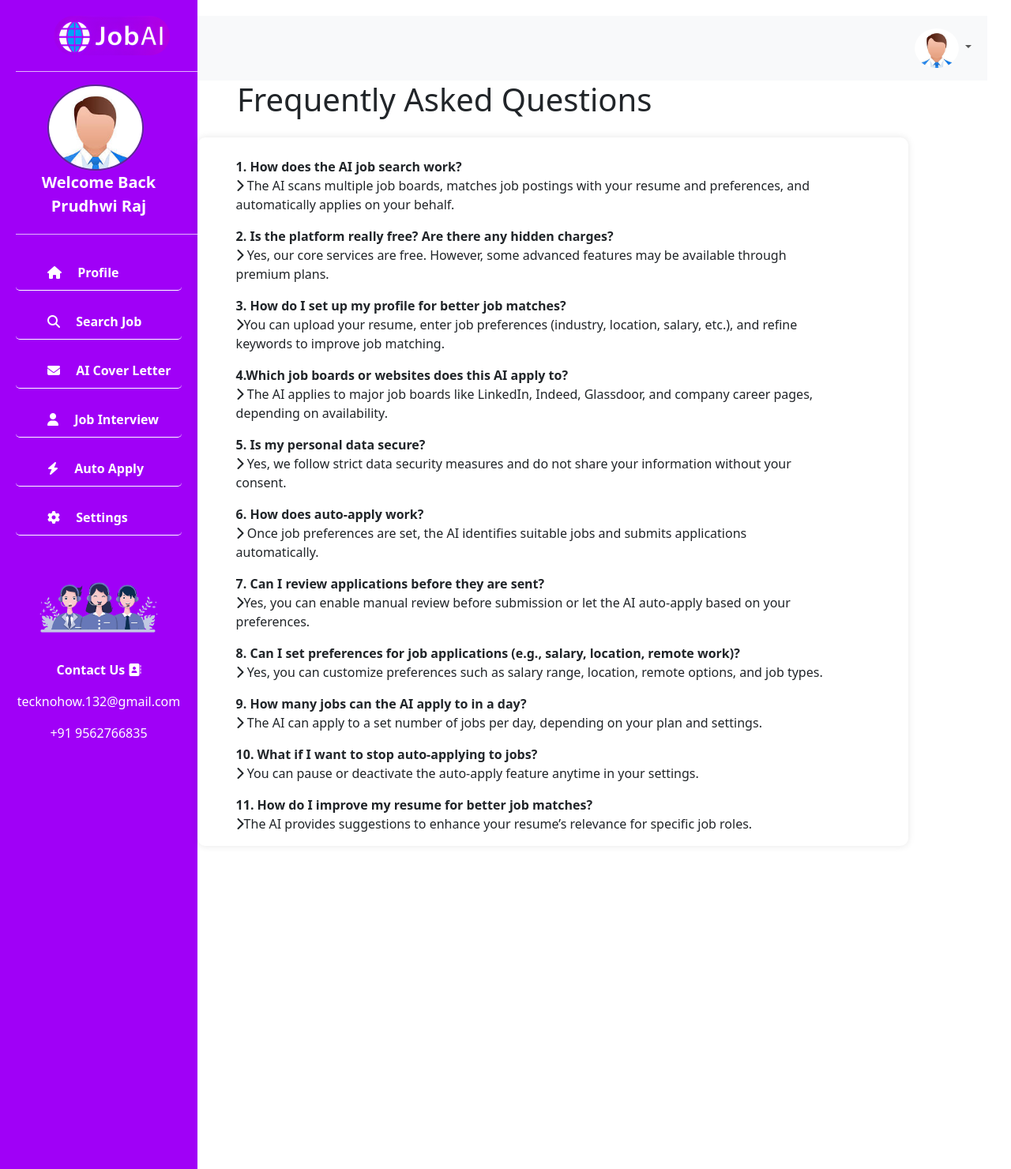
After one commit to PrudhwiRaj1/JobAi, a Django app: page /user_support/ in a window 1280 px wide. The commit adds this page. Shown: the whole page at 79% size. Run offline with Django 5.2, Linux system fonts and the light colour scheme; some libraries are stand-ins or nearby versions.

Commit message:
46th commit

```diff
--- a/JobAi/JobAi/static/assets/css/home.css
+++ b/JobAi/JobAi/static/assets/css/home.css
@@ -10,7 +10,7 @@ body {
     background: rgb(160, 0, 247);
     color: white;
     padding: 20px;
-    height: 180vh;
+    height: 185vh;
 }
 
 .sidebar h2 {
--- a/JobAi/JobAi_App/templates/base.html
+++ b/JobAi/JobAi_App/templates/base.html
@@ -35,11 +35,6 @@
                     <li><i class="fa-solid fa-search"></i> &emsp;Search Job</li>
                 </a>
             </div>
-             <div class="box" onclick="select(this)">
-                <a href="#Saved-jobs" class="nav-link fw-bold">
-                    <li><i class="fa-solid fa-floppy-disk"></i> &emsp;Saved Jobs</li>
-                </a>
-            </div>
             <div class="box" onclick="select(this)">
                 <a href="{%url 'ai_cover_letter'%}" class="nav-link fw-bold">
                     <li><i class="fa-solid fa-envelope"></i> &emsp;AI Cover Letter</li>
@@ -62,11 +57,11 @@
                 </a>
             </div>
         </ul>
-        <div class="sidebarFooter m-3 text-center">
+        <div class="sidebarFooter mt-4 text-center">
             <div class="sidebarFooterContent mb-3"><img src="{%static 'images/contact.png'%}" class="contact" width="200px">
                 <p class="contactMain mb-3 fw-bold">Contact Us <i class="fas fa-address-book"></i></p>
                 <div class="contactUs">
-                    <p>info@JobAi.com</p>
+                    <p>tecknohow.132@gmail.com</p>
                     <p>+91 9562766835</p>
                 </div>
             </div>
--- a/JobAi/JobAi_App/templates/cover-letter.html
+++ b/JobAi/JobAi_App/templates/cover-letter.html
@@ -24,7 +24,7 @@
                             </a>
                             <ul class="dropdown-menu dropdown-menu-end" aria-labelledby="navbarDropdown">
                                 <div>
-                                    <a href="#Support" class="nav-link fw-bold">
+                                    <a href="{%url 'support' %}" class="nav-link fw-bold">
                                         <li><i class="fa-solid fa-comment"></i> &emsp;Support</li>
                                     </a>
                                 </div>
--- a/JobAi/JobAi_App/templates/home.html
+++ b/JobAi/JobAi_App/templates/home.html
@@ -19,7 +19,7 @@
                         </a>
                         <ul class="dropdown-menu dropdown-menu-end" aria-labelledby="navbarDropdown">
                             <div>
-                                <a href="#Support" class="nav-link fw-bold">
+                                <a href="{%url 'support' %}" class="nav-link fw-bold">
                                     <li><i class="fa-solid fa-comment"></i> &emsp;Support</li>
                                 </a>
                             </div>
--- a/JobAi/JobAi_App/templates/index.html
+++ b/JobAi/JobAi_App/templates/index.html
@@ -29,6 +29,9 @@
 		<div class="flex">
 			<ul class="menu menu-horizontal gap-0 max-sm:p-0 text-xs lg:text-sm">
 				<li> <a href="#" class="font-bold text-white hover:bg-black flex items-center text-lg">Home</a></li>
+				<li><a href="#FAQ" class="font-bold text-lg text-white hover:bg-black  flex items-center">
+					FAQ
+				</a></li>
 				<li><a href="{% url 'login' %}" class="font-bold text-lg text-white hover:bg-black  flex items-center">
 						Login
 					</a></li>
@@ -326,7 +329,7 @@
 
 	</div>
 	<h2 class="py-10 text-center font-title text-4xl sm:text-5xl">
-		<span class="font-bold">Frequently Asked Questions</span>
+		<span class="font-bold" id="FAQ">Frequently Asked Questions</span>
 	</h2>
 
 	<div class="flex flex-col gap-2">
--- a/JobAi/JobAi_App/templates/search-job.html
+++ b/JobAi/JobAi_App/templates/search-job.html
@@ -28,7 +28,7 @@
                             </a>
                             <ul class="dropdown-menu dropdown-menu-end" aria-labelledby="navbarDropdown">
                                 <div>
-                                    <a href="#Support" class="nav-link fw-bold">
+                                    <a href="{%url 'support' %}" class="nav-link fw-bold">
                                         <li><i class="fa-solid fa-comment"></i> &emsp;Support</li>
                                     </a>
                                 </div>
--- a/JobAi/JobAi_App/templates/settings_view.html
+++ b/JobAi/JobAi_App/templates/settings_view.html
@@ -37,7 +37,7 @@
                             </a>
                             <ul class="dropdown-menu dropdown-menu-end" aria-labelledby="navbarDropdown">
                                 <div>
-                                    <a href="#Support" class="nav-link fw-bold">
+                                    <a href="{%url 'support' %}" class="nav-link fw-bold">
                                         <li><i class="fa-solid fa-comment"></i> &emsp;Support</li>
                                     </a>
                                 </div>
--- /dev/null
+++ b/JobAi/JobAi_App/templates/support.html
@@ -0,0 +1,131 @@
+{%extends 'base.html'%}
+{% load static %}
+{% block content %}
+
+<div class="main-content">
+    <nav class="navbar navbar-expand-lg navbar-light bg-light">
+        <div class="container-fluid">
+            <button class="navbar-toggler" type="button" data-bs-toggle="collapse" data-bs-target="#navbarNav"
+                aria-controls="navbarNav" aria-expanded="false" aria-label="Toggle navigation">
+                <span class="navbar-toggler-icon"></span>
+            </button>
+            <div class="collapse navbar-collapse" id="navbarNav">
+                <ul class="navbar-nav ms-auto">
+                    <li class="nav-item dropdown">
+                        <a class="nav-link dropdown-toggle" href="#" id="navbarDropdown" role="button"
+                            data-bs-toggle="dropdown" aria-expanded="false">
+                            <img src="{%static 'images/profile.jpeg'%}" class="rounded-circle" alt="Profile"
+                                height="50px" />
+                        </a>
+                        <ul class="dropdown-menu dropdown-menu-end" aria-labelledby="navbarDropdown">
+                            <div>
+                                <a href="{% url 'support' %}" class="nav-link fw-bold">
+                                    <li><i class="fa-solid fa-comment"></i> &emsp;Support</li>
+                                </a>
+                            </div>
+                            <div>
+                                <a href="{%url 'login'%}" class="nav-link fw-bold">
+                                    <li><i class="fas fa-sign-out-alt"></i> &emsp;Logout
+                                    </li>
+                                </a>
+                            </div>
+                        </ul>
+                    </li>
+                </ul>
+            </div>
+        </div>
+    </nav>
+    <h4 id="profile">Frequently Asked Questions</h4>
+    <div class="container1 mt-4">
+        <div class="initial">
+            <div>
+                <div class="row main1">
+                    <div class=" col-10 mx-5 mt-4"><b>1. How does the AI job search work?</b>
+                        <p class="mobileQ"><i class="fas fa-chevron-right mr-2"></i> The AI scans multiple job boards,
+                            matches job postings with your resume and preferences, and automatically applies on your
+                            behalf.</p>
+                    </div>
+                </div>
+                <div class="row main1">
+                    <div class="col-10 align-self-center mx-5"><b>2. Is the platform really free? Are there any hidden
+                            charges?</b>
+                        <p class="mobileQ"><i class="fas fa-chevron-right mr-2"></i> Yes, our core services are free.
+                            However, some advanced features may be available through premium plans.</p>
+                    </div>
+                </div>
+                <div class="row main1">
+                    <div class="col-10 align-self-center mx-5"><b>3. How do I set up my profile for better job
+                            matches?</b>
+                        <p class="mobileQ"><i class="fas fa-chevron-right mr-2"></i>You can upload your resume, enter
+                            job preferences (industry, location, salary, etc.), and refine keywords to improve job
+                            matching.</p>
+                    </div>
+                </div>
+                <div class="row main1">
+                    <div class="col-10 align-self-center mx-5"><b>4.Which job boards or websites does this AI apply
+                            to?</b>
+                        <p class="mobileQ"><i class="fas fa-chevron-right mr-2"></i> The AI applies to major job boards
+                            like LinkedIn, Indeed, Glassdoor, and company career pages, depending on availability.</p>
+                    </div>
+                </div>
+                <div class="row main1">
+                    <div class="col-10 align-self-center mx-5"><b>5. Is my personal data secure?</b>
+                        <p class="mobileQ"><i class="fas fa-chevron-right mr-2"></i> Yes, we follow strict data security
+                            measures and do not share your information without your consent.</p>
+                    </div>
+                </div>
+                <div class="row main1">
+                    <div class="col-10 align-self-center mx-5"><b> 6. How does auto-apply work?</b>
+
+                        <p class="mobileQ"><i class="fas fa-chevron-right mr-2"></i> Once job preferences are set, the
+                            AI identifies suitable jobs and submits applications
+                            automatically.</p>
+                    </div>
+                </div>
+                <div class="row main1">
+                    <div class="col-10 align-self-center mx-5"><b>7. Can I review applications before they are sent?
+                        </b>
+                        <p class="mobileQ"><i class="fas fa-chevron-right mr-2"></i>Yes, you can enable manual review
+                            before submission or let the AI auto-apply based on your
+                            preferences.</p>
+                    </div>
+                </div>
+
+                <div class="row main1">
+                    <div class="col-10 align-self-center mx-5"><b> 8. Can I set preferences for job applications (e.g.,
+                            salary, location, remote work)?</b>
+
+                        <p class="mobileQ"><i class="fas fa-chevron-right mr-2"></i> Yes, you can customize preferences
+                            such as salary range, location, remote options, and job
+                            types.</p>
+                    </div>
+                </div>
+                <div class="row main1">
+                    <div class="col-10 align-self-center mx-5"><b> 9. How many jobs can the AI apply to in a day?</b>
+
+                        <p class="mobileQ"><i class="fas fa-chevron-right mr-2"></i> The AI can apply to a set number of
+                            jobs per day, depending on your plan and settings.</p>
+                    </div>
+                </div>
+
+                <div class="row main1">
+                    <div class="col-10 align-self-center mx-5"><b> 10. What if I want to stop auto-applying to jobs?</b>
+
+                        <p class="mobileQ"><i class="fas fa-chevron-right mr-2"></i> You can pause or deactivate the
+                            auto-apply feature anytime in your settings.</p>
+                    </div>
+                </div>
+                <div class="row main1">
+                    <div class="col-10 align-self-center mx-5"><b>11. How do I improve my resume for better job
+                            matches?</b>
+
+                        <p class="mobileQ"><i class="fas fa-chevron-right mr-2"></i>The AI provides suggestions to
+                            enhance your resume’s relevance for specific job roles.</p>
+                    </div>
+                </div>
+            </div>
+        </div>
+    </div>
+</div>
+
+{%endblock%}
--- a/JobAi/JobAi_App/urls.py
+++ b/JobAi/JobAi_App/urls.py
@@ -13,5 +13,6 @@ urlpatterns = [
     path('search-job/',views.search_job,name='search-job'),
     path('cover-letter/',views.coverletter,name='ai_cover_letter'),
     path('Register/',views.Register,name='Register'),
-    path('Forgot Password/',views.Forgot_pwd,name='Forgot Password')
+    path('Forgot Password/',views.Forgot_pwd,name='Forgot Password'),
+    path('user_support/',views.support,name='support')
 ]
--- a/JobAi/JobAi_App/views.py
+++ b/JobAi/JobAi_App/views.py
@@ -101,7 +101,7 @@ def convert_docx_to_json(docx_path, filename):
 def login(request):
     return render(request,'login.html')
 def username(request):
-    firstname="Prudhwi"
+    firstname="Prudhwi Raj"
     dictionary1={'fname':firstname}
     return dictionary1
 def home(request):
@@ -122,3 +122,5 @@ def coverletter(request):
     return render(request,'cover-letter.html',username(request))
 def settings_view(request):
     return render(request,'settings_view.html',username(request))
+def support(request):
+    return render(request,'support.html',username(request))
```
